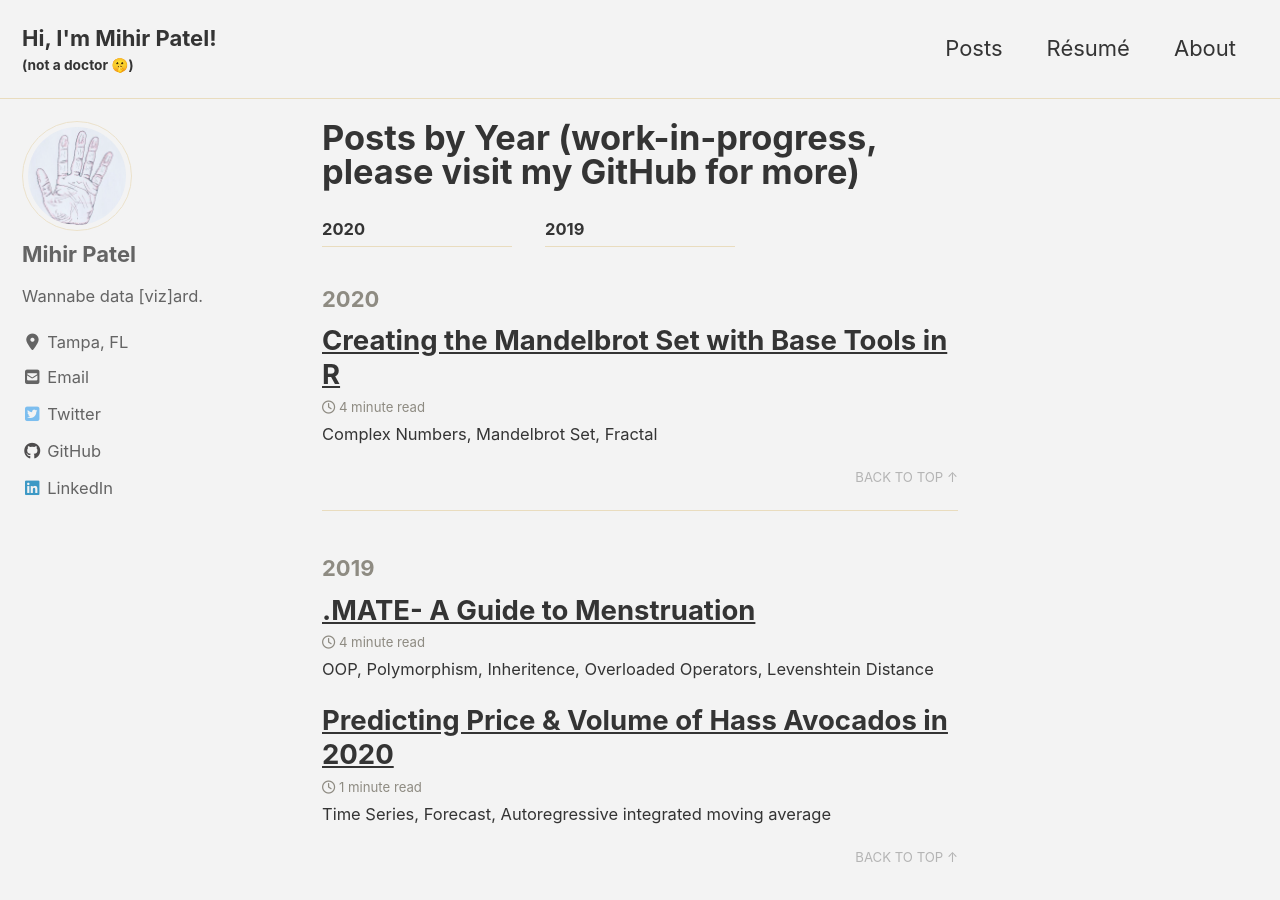
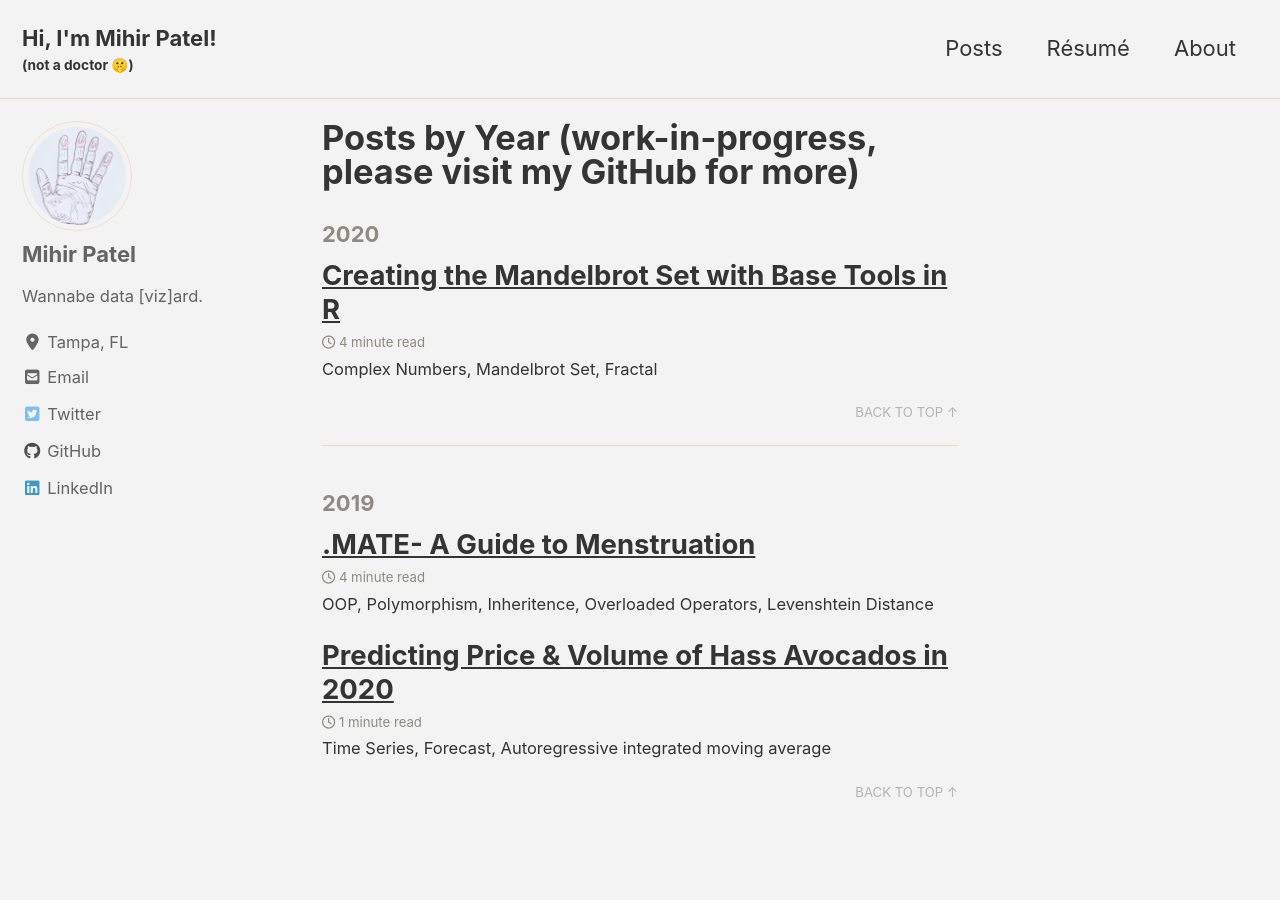
Before and after one commit to mihirp161/mihirp161.github.io, a Jekyll site: the page built from _pages/projectportfolio.md, in a window 1280 px wide and 900 px high. Built offline with Jekyll 4.4.1, drawn with Linux system fonts in a browser that asks for light colours; cached includes are drawn as plain includes; nearby versions of some CDN libraries.

Commit message:
Update posts.html

```diff
--- a/_layouts/posts.html
+++ b/_layouts/posts.html
@@ -3,17 +3,6 @@
 ---
 
 {{ content }}
-
-<ul class="taxonomy__index">
-  {% assign postsInYear = site.posts | group_by_exp: 'post', 'post.date | date: "%Y"' %}
-  {% for year in postsInYear %}
-    <li>
-      <a href="#{{ year.name }}">
-        <strong>{{ year.name }}</strong>
-      </a>
-    </li>
-  {% endfor %}
-</ul>
 
 {% assign postsByYear = site.posts | group_by_exp: 'post', 'post.date | date: "%Y"' %}
 {% for year in postsByYear %}
```
